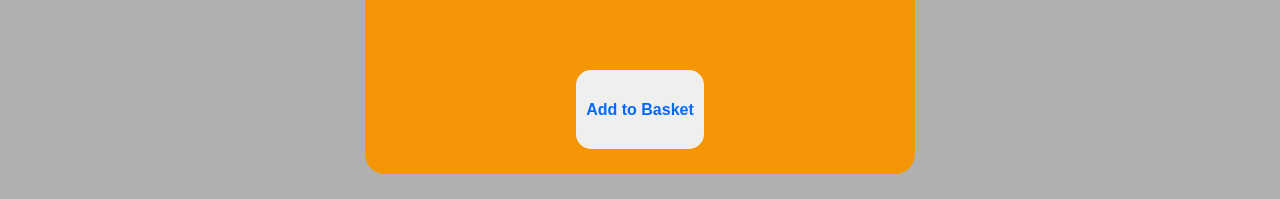
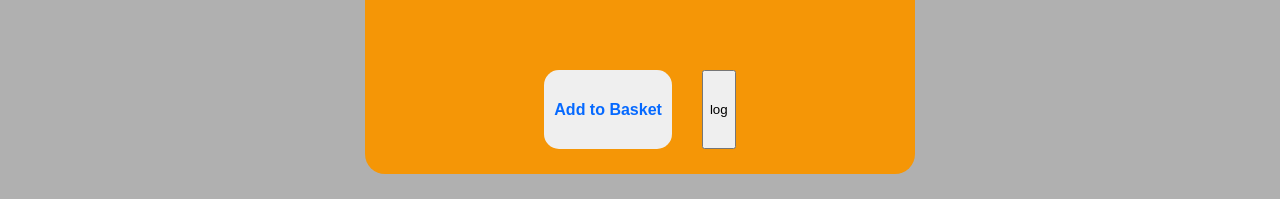
Before and after one commit to TG-hub/react-site, a React (Create React App) app: page /Item/1 in a window 1280 px wide. Shown: the part 226-425 px from the top of the page. Built offline with nearby package versions, Linux system fonts and the light colour scheme.

Commit message:
add function to make basket context an array which is added to with each new item

```diff
--- a/src/context/basket.js
+++ b/src/context/basket.js
@@ -3,12 +3,13 @@ import React, { createContext, useState } from 'react'
 
 
 export const BasketContext = createContext({
-    basket: '',
+    basket: [],
     updateBasket: () => null
 })
 
+
 const BasketProvider = ({children}) => {
-    const [basket, setBasket] = useState ('')
+    const [basket, setBasket] = useState ([])
 
     return (
         <BasketContext.Provider value={{basket, updateBasket: setBasket }}>
--- a/src/pages/item/index.js
+++ b/src/pages/item/index.js
@@ -22,6 +22,8 @@ const Item = (props) => {
   const selection = _.find(ItemList, {id: itemPage.item && id} )
   const OtherProduct = _.sampleSize(ItemList, 6)
 
+
+
   const [option, setOption] = useState ('One')
 
 
@@ -38,22 +40,16 @@ const Item = (props) => {
               <option value={'Two'}>Two</option>
             </select>
         </div>
-        <button className='Button' onClick={() => basket.updateBasket(selection)}>Add to Basket</button>
+        <button className='Button' onClick={() => basket.updateBasket((prevState) => [...prevState, selection])}>Add to Basket</button> <button onClick={() => console.log({...basket})}>log</button>
       </div>
       <div className='Other-Products'>
       {OtherProduct.map((items) => <ItemTemplate image={items.image} title={items.title} price={items.price} onClick={() =>{
         props.history.push(`/item/${items.id}`)
         item.updateItem(items.id)}}  />)}
       </div>
+
     </div>
   );
 }
 
 export default Item;
-/*<div className='Item-container'>
-
-
-        {ItemList.map((items) => <ItemTemplate image={items.image} title={items.title} price={items.price} onClick={() =>{
-        props.history.push(`/item/${items.id}`)
-        item.updateItem(items.id)}}  />)}
-      </div>*/
```
